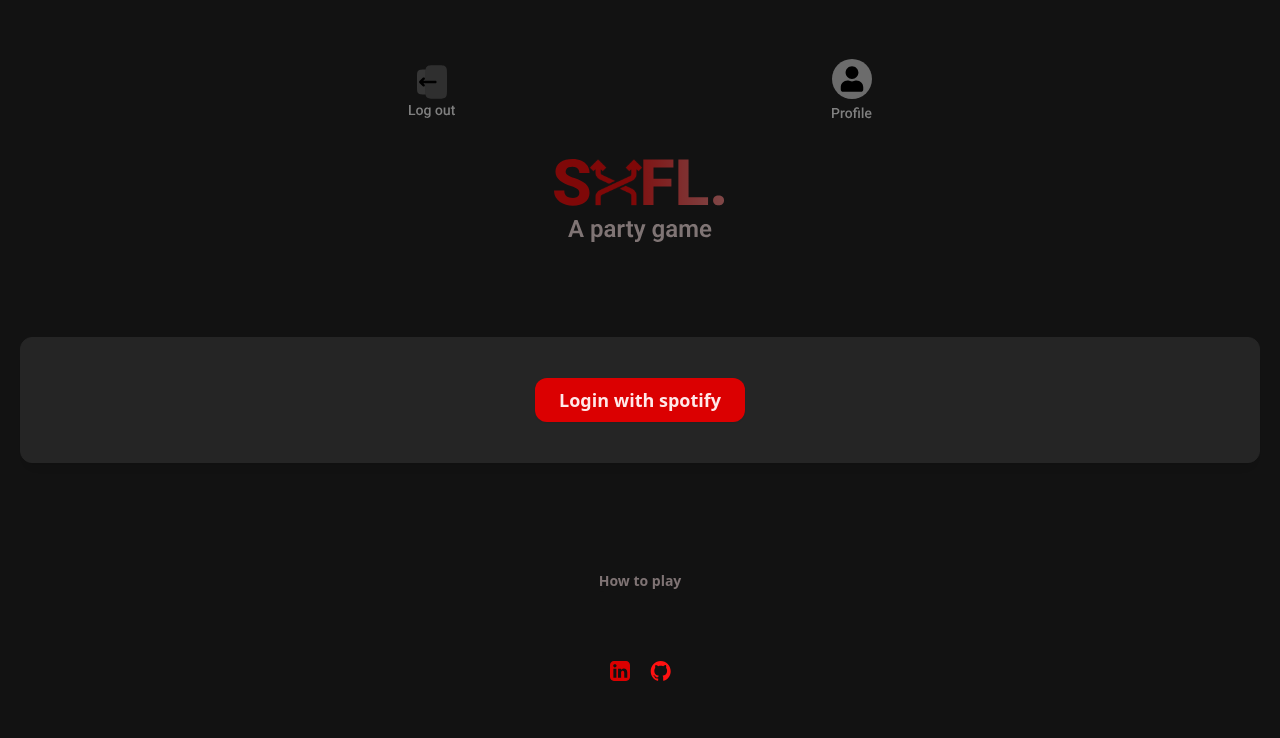
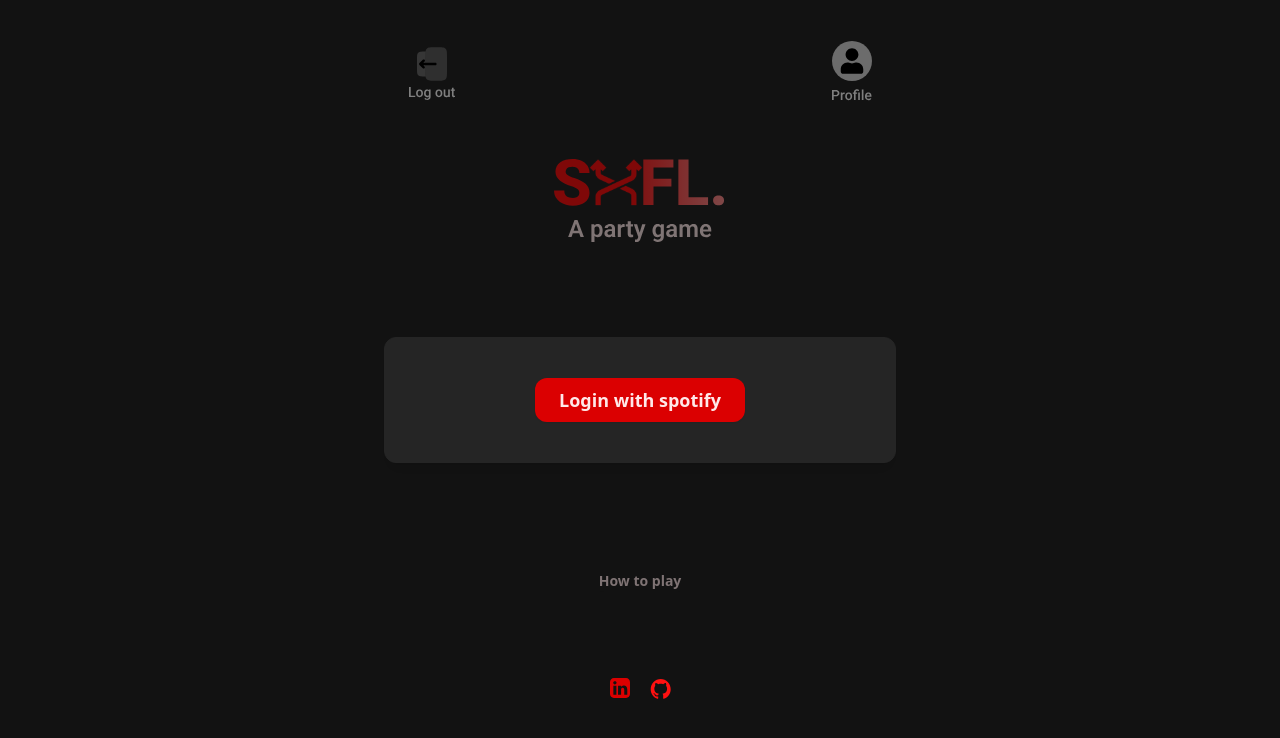
Before and after one commit to amaduswaray/shfl, a Next.js app: page / in a window 1280 px wide. Shown: the top 738 px of the page. Built offline with nearby package versions, Linux system fonts and the light colour scheme; no server answers.

Commit message:
Fixed login modal

```diff
--- a/app/layout.tsx
+++ b/app/layout.tsx
@@ -29,9 +29,9 @@
       >
         <AuthProvider session={session}>
           <SpotifyProvider>
-            <div className="h-full w-full bg-inherit flex flex-col justify-center items-center max-w-lg">
+            <div className="h-full w-full bg-inherit flex flex-col justify-between items-center max-w-lg">
               <Navbar />
-              {children}
+              <div>{children}</div>
               <Footer />
             </div>
           </SpotifyProvider>
--- a/components/LoginModal/index.tsx
+++ b/components/LoginModal/index.tsx
@@ -8,7 +8,7 @@
   return (
     show && (
       <div className="fixed inset-0 bg-black bg-opacity-50 overflow-y-auto h-full w-full flex items-center justify-center">
-        <div className="p-8 border border-shfl-bg w-full mx-5 shadow-lg rounded-xl bg-shfl-bg">
+        <div className="p-8 border border-shfl-bg w-full max-w-lg mx-5 shadow-lg rounded-xl bg-shfl-bg">
           <div className="text-center">
             <div className="flex justify-center">
               <div
```
